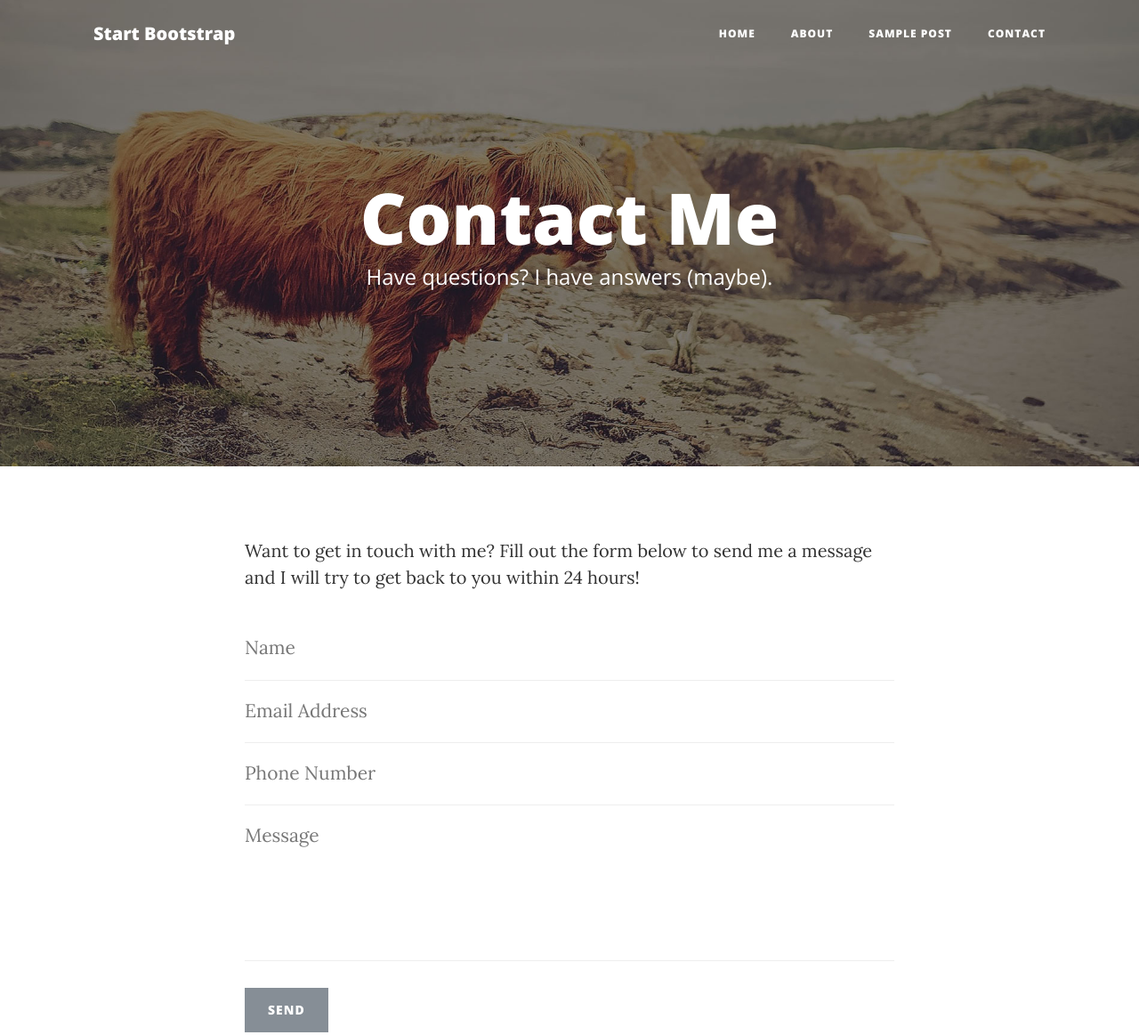
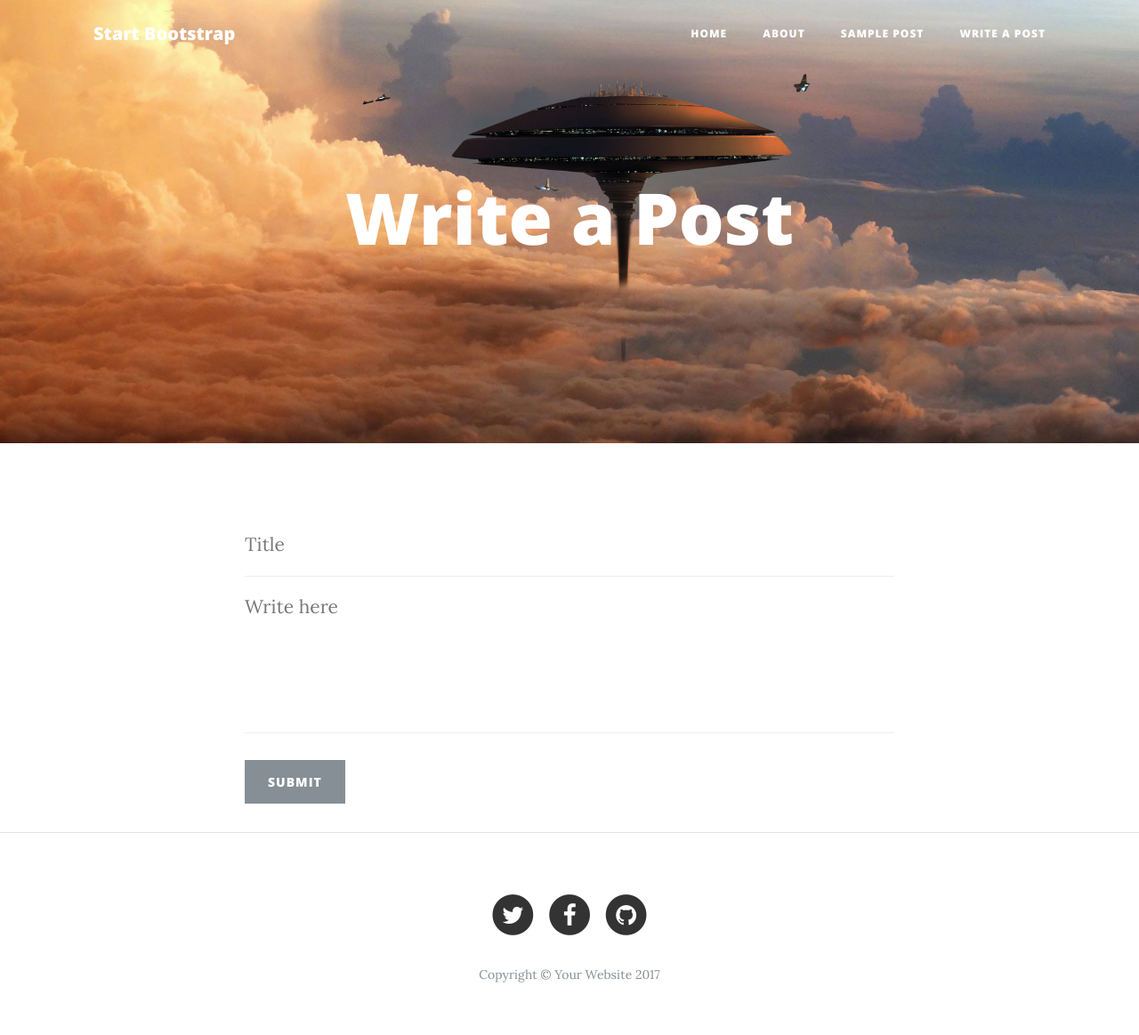
Before and after one commit to allanliebold/pyramid-learning-journal, a website: page allan-mockups/write.html in a window 1280 px wide. Shown: the top 1163 px of the page at 89% size. Drawn offline with nearby package versions, Linux system fonts and the light colour scheme.

Commit message:
changed background images and titles

```diff
--- a/allan-mockups/contact.html
+++ b/allan-mockups/write.html
@@ -8,7 +8,7 @@
     <meta name="description" content="">
     <meta name="author" content="">
 
-    <title>Clean Blog - Start Bootstrap Theme</title>
+    <title>Write a Post</title>
 
     <!-- Bootstrap core CSS -->
     <link href="vendor/bootstrap/css/bootstrap.min.css" rel="stylesheet">
@@ -45,7 +45,7 @@
               <a class="nav-link" href="post.html">Sample Post</a>
             </li>
             <li class="nav-item">
-              <a class="nav-link" href="contact.html">Contact</a>
+              <a class="nav-link" href="write.html">Write a Post</a>
             </li>
           </ul>
         </div>
@@ -53,13 +53,13 @@
     </nav>
 
     <!-- Page Header -->
-    <header class="masthead" style="background-image: url('img/contact-bg.jpg')">
+    <header class="masthead" style="background-image: url('img/write-bg.jpg')">
       <div class="container">
         <div class="row">
           <div class="col-lg-8 col-md-10 mx-auto">
             <div class="page-heading">
-              <h1>Contact Me</h1>
-              <span class="subheading">Have questions? I have answers (maybe).</span>
+              <h1>Write a Post</h1>
+              <span class="subheading"></span>
             </div>
           </div>
         </div>
@@ -70,43 +70,29 @@
     <div class="container">
       <div class="row">
         <div class="col-lg-8 col-md-10 mx-auto">
-          <p>Want to get in touch with me? Fill out the form below to send me a message and I will try to get back to you within 24 hours!</p>
+          <p></p>
           <!-- Contact Form - Enter your email address on line 19 of the mail/contact_me.php file to make this form work. -->
           <!-- WARNING: Some web hosts do not allow emails to be sent through forms to common mail hosts like Gmail or Yahoo. It's recommended that you use a private domain email address! -->
           <!-- NOTE: To use the contact form, your site must be on a live web host with PHP! The form will not work locally! -->
           <form name="sentMessage" id="contactForm" novalidate>
             <div class="control-group">
               <div class="form-group floating-label-form-group controls">
-                <label>Name</label>
-                <input type="text" class="form-control" placeholder="Name" id="name" required data-validation-required-message="Please enter your name.">
+                <label>Title</label>
+                <input type="text" class="form-control" placeholder="Title" id="title" required data-validation-required-message="Please enter title.">
                 <p class="help-block text-danger"></p>
               </div>
             </div>
             <div class="control-group">
               <div class="form-group floating-label-form-group controls">
-                <label>Email Address</label>
-                <input type="email" class="form-control" placeholder="Email Address" id="email" required data-validation-required-message="Please enter your email address.">
-                <p class="help-block text-danger"></p>
-              </div>
-            </div>
-            <div class="control-group">
-              <div class="form-group col-xs-12 floating-label-form-group controls">
-                <label>Phone Number</label>
-                <input type="tel" class="form-control" placeholder="Phone Number" id="phone" required data-validation-required-message="Please enter your phone number.">
-                <p class="help-block text-danger"></p>
-              </div>
-            </div>
-            <div class="control-group">
-              <div class="form-group floating-label-form-group controls">
-                <label>Message</label>
-                <textarea rows="5" class="form-control" placeholder="Message" id="message" required data-validation-required-message="Please enter a message."></textarea>
+                <label>Body</label>
+                <textarea rows="5" class="form-control" placeholder="Write here" id="message" required data-validation-required-message="Type your message here."></textarea>
                 <p class="help-block text-danger"></p>
               </div>
             </div>
             <br>
             <div id="success"></div>
             <div class="form-group">
-              <button type="submit" class="btn btn-secondary" id="sendMessageButton">Send</button>
+              <button type="submit" class="btn btn-secondary" id="sendMessageButton">Submit</button>
             </div>
           </form>
         </div>
```
Also changed, not shown: allan-mockups/about.html (+3 -3 lines), allan-mockups/index.html (+1 -1 lines), allan-mockups/post.html (+3 -3 lines), allan-mockups/img/contact-bg.jpg (deleted), allan-mockups/img/home-bg.jpg, allan-mockups/img/write-bg.jpg (added).
